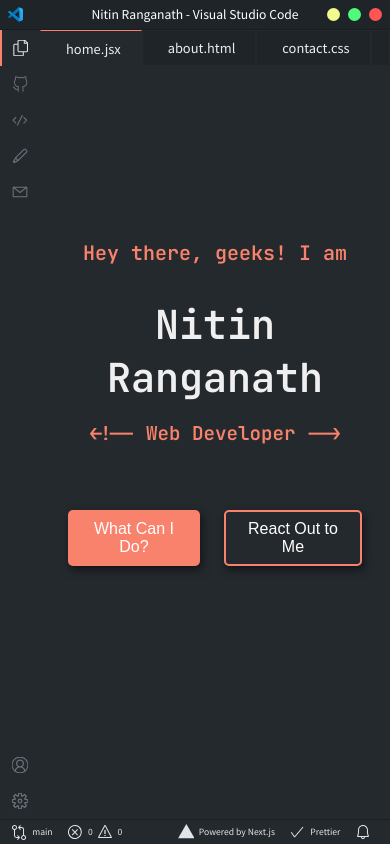
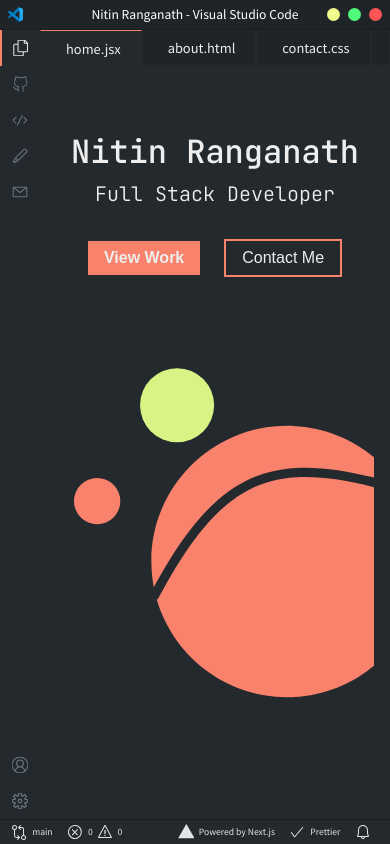
Before and after one commit to smartech75/vscode-portfolio, a Next.js app: page / in a window 390 px wide. Built offline with nearby package versions, Linux system fonts and the light colour scheme.

Commit message:
New homepage design

```diff
--- /dev/null
+++ b/components/Illustration.jsx
@@ -0,0 +1,23 @@
+function Illustration(props) {
+  return (
+    <svg
+      width={486}
+      height={534}
+      viewBox="0 0 486 534"
+      fill="none"
+      xmlns="http://www.w3.org/2000/svg"
+      {...props}
+    >
+      <circle cx={167} cy={60} r={60} fill="#D7F484" />
+      <circle cx={37.5} cy={215.5} r={37.5} fill="currentColor" />
+      <path
+        fillRule="evenodd"
+        clipRule="evenodd"
+        d="M486 144.469c-38.145-31.86-87.255-51.033-140.842-51.033-121.415 0-219.842 98.427-219.842 219.842 0 14.167 1.34 28.02 3.9 41.441 47.414-86.154 91.678-142.17 146.717-170.767 56.069-29.132 121.816-29.08 210.067-6.68v-32.803zm0 48.288v289.33c-38.145 31.86-87.255 51.033-140.842 51.033-100.321 0-184.947-67.197-211.325-159.037l1.502.805c49.937-93.22 94.046-149.844 147.514-177.625 52.014-27.025 114.411-27.498 203.151-4.506z"
+        fill="currentColor"
+      />
+    </svg>
+  );
+}
+
+export default Illustration;
--- a/pages/index.jsx
+++ b/pages/index.jsx
@@ -1,29 +1,31 @@
-import Link from "next/link";
-import styles from "../styles/HomePage.module.css";
+import Link from 'next/link';
+import Illustration from '../components/Illustration';
+import styles from '../styles/HomePage.module.css';
 
 export default function HomePage() {
   return (
     <>
       <div className={styles.container}>
-        <h6 className={styles.welcome}>Hey there, geeks! I am</h6>
-        <h1 className={styles.title}>Nitin Ranganath</h1>
-        <h3 className={styles.subtitle}>&lt;!-- Web Developer --&gt;</h3>
-        <div className={styles.buttons}>
-          <Link href="/about">
-            <button className={styles.contained}>What Can I Do?</button>
-          </Link>
-          <Link href="/contact">
-            <button className={styles.outlined}>React Out to Me</button>
-          </Link>
+        <div className={styles.background}>
+          <h1>WEB & APP</h1>
+          <h1>DEVELOPER</h1>
+        </div>
+        <div className={styles.foreground}>
+          <div className={styles.content}>
+            <h1 className={styles.name}>Nitin Ranganath</h1>
+            <h6 className={styles.bio}>Full Stack Developer</h6>
+            <button className={styles.button}>View Work</button>
+            <button className={styles.outlined}>Contact Me</button>
+          </div>
+          <Illustration className={styles.illustration} />
         </div>
       </div>
     </>
   );
 }
 
-
 export async function getStaticProps() {
   return {
-    props: { title: "Home" },
+    props: { title: 'Home' },
   };
 }
--- a/styles/HomePage.module.css
+++ b/styles/HomePage.module.css
@@ -1,73 +1,161 @@
+@import url('https://fonts.googleapis.com/css2?family=Montserrat:wght@900&display=swap');
+
 .container {
   display: flex;
   justify-content: center;
-  align-items: center;
   height: 75vh;
   flex-direction: column;
-  text-align: center;
+  position: relative;
 }
 
-.welcome {
-  color: var(--accent-color);
-  font-size: 1.25rem;
-  margin-bottom: 2rem;
+.background {
+  font-size: 5rem;
+  font-family: 'Montserrat';
+  line-height: 1.1;
+  color: var(--bg-text);
+  position: absolute;
+  z-index: 1;
 }
 
-.title {
-  font-size: 4rem;
-  margin-bottom: 1rem;
+.foreground {
+  z-index: 2;
+  display: flex;
+  color: var(--accent-color);
+  justify-content: space-between;
+  align-items: center;
 }
 
-.subtitle {
-  font-size: 2rem;
-  color: var(--accent-color);
-  margin-bottom: 2.5rem;
+.name {
+  color: #eee;
+  font-size: 3.5rem;
+  font-weight: 500;
+  margin-bottom: 0.5rem;
 }
 
-.buttons {
-  display: flex;
+.bio {
+  color: #eee;
+  font-size: 1.5rem;
+  font-weight: 300;
+  margin-bottom: 3rem;
 }
 
-.buttons > * {
-  margin: 2rem 1.5rem;
-  padding: 0.75rem 1.25rem;
-  font-size: 1.2rem;
-  border-radius: 5px;
-  cursor: pointer;
+.button {
+  background: var(--accent-color);
+  font-size: 1.25rem;
+  padding: 0.5rem 1rem;
+  margin-right: 1.5rem;
+  color: #eee;
+  font-weight: 600;
   border: none;
-  outline: 0;
-  box-shadow: 2px 4px 8px rgba(0, 0, 0, 0.5);
-  transition: all 0.3s;
-}
-
-.contained {
-  background: var(--accent-color);
-  color: white;
 }
 
 .outlined {
+  font-size: 1.25rem;
+  padding: 0.5rem 1rem;
+  color: #eee;
   border: 2px solid var(--accent-color);
   background: transparent;
-  color: white;
 }
 
-.contained:hover,
-.outlined:hover {
-  box-shadow: 1px 2px 4px rgba(0, 0, 0, 0.5);
+.illustration {
+  height: 500px;
+  width: 460px;
+}
+
+/* 4K Screens */
+@media screen and (min-width: 2000px) {
+  .background {
+    font-size: 8.5rem;
+  }
+  .content {
+    padding: 0 3rem;
+  }
+  .name {
+    font-size: 6rem;
+  }
+  .bio {
+    font-size: 3rem;
+    margin-bottom: 5rem;
+  }
+  .button {
+    font-size: 2rem;
+  }
+  .outlined {
+    font-size: 2rem;
+  }
+  .illustration {
+    height: 900px;
+    width: 700px;
+  }
+}
+
+/* iPad Pro */
+@media screen and (max-width: 1100px) {
+  .background {
+    display: none;
+  }
+  .container {
+    display: block;
+  }
+  .foreground {
+    margin: 4rem 0;
+    display: block;
+    text-align: center;
+  }
+  .name {
+    font-size: 4rem;
+  }
+  .bio {
+    font-size: 1.75rem;
+    margin-bottom: 3rem;
+  }
+  .illustration {
+    position: absolute;
+    bottom: -50px;
+    right: 0;
+    height: 700px;
+    width: 600px;
+  }
+}
+
+/* iPad */
+@media screen and (max-width: 900px) {
+  .foreground {
+    margin: 2rem 0;
+  }
+  .name {
+    font-size: 3rem;
+    margin-bottom: 0.5rem;
+  }
+  .bio {
+    font-size: 1.5rem;
+  }
+  .illustration {
+    height: 550px;
+    width: 420px;
+    bottom: -50px;
+  }
 }
 
 @media screen and (max-width: 600px) {
-  .title {
-    font-size: 2.5rem;
-    margin-bottom: 1rem;
+  .name {
+    font-size: 2rem;
   }
-  .subtitle {
-    font-size: 1.2rem;
-    margin-bottom: 2.5rem;
+  .bio {
+    font-size: 1.25rem;
+    margin-bottom: 2rem;
   }
-  .buttons > * {
-    margin: 1.5rem 0.75rem;
-    padding: 0.5rem 1.25rem;
+  .button {
     font-size: 1rem;
   }
+  .outlined {
+    font-size: 1rem;
+  }
+  .illustration {
+    position: absolute;
+    bottom: 30px;
+    right: 0;
+    width: 300px;
+    height: 400px;
+  }
 }
--- a/styles/themes.css
+++ b/styles/themes.css
@@ -1,6 +1,7 @@
 /* GitHub Dark */
 :root {
   --main-bg: #24292e;
+  --bg-text: rgba(56, 58, 61, 0.35);
   --text-color: #efefef;
   --accent-color: #f9826c;
   --titlebar-bg: #1f2428;
@@ -26,6 +27,7 @@
 /* Dracula */
 [data-theme='dracula'] {
   --main-bg: #282a36;
+  --bg-text: #313340;
   --text-color: #efefef;
   --accent-color: #bd93f9;
   --titlebar-bg: #1e1f29;
@@ -51,6 +53,7 @@
 /* Ayu Dark */
 [data-theme='ayu-dark'] {
   --main-bg: #0a0e14;
+  --bg-text: #101620;
   --text-color: #efefef;
   --accent-color: #e6b450;
   --titlebar-bg: #1f2428;
@@ -76,6 +79,7 @@
 /* Ayu Mirage */
 [data-theme='ayu-mirage'] {
   --main-bg: #1f2430;
+  --bg-text: #272c38;
   --text-color: #efefef;
   --accent-color: #e6b450;
   --titlebar-bg: #1f2428;
@@ -101,6 +105,7 @@
 /* Nord */
 [data-theme='nord'] {
   --main-bg: #2e3440;
+  --bg-text: #3b414d;
   --text-color: #efefef;
   --accent-color: #88c0d0;
   --titlebar-bg: #1f2428;
```
